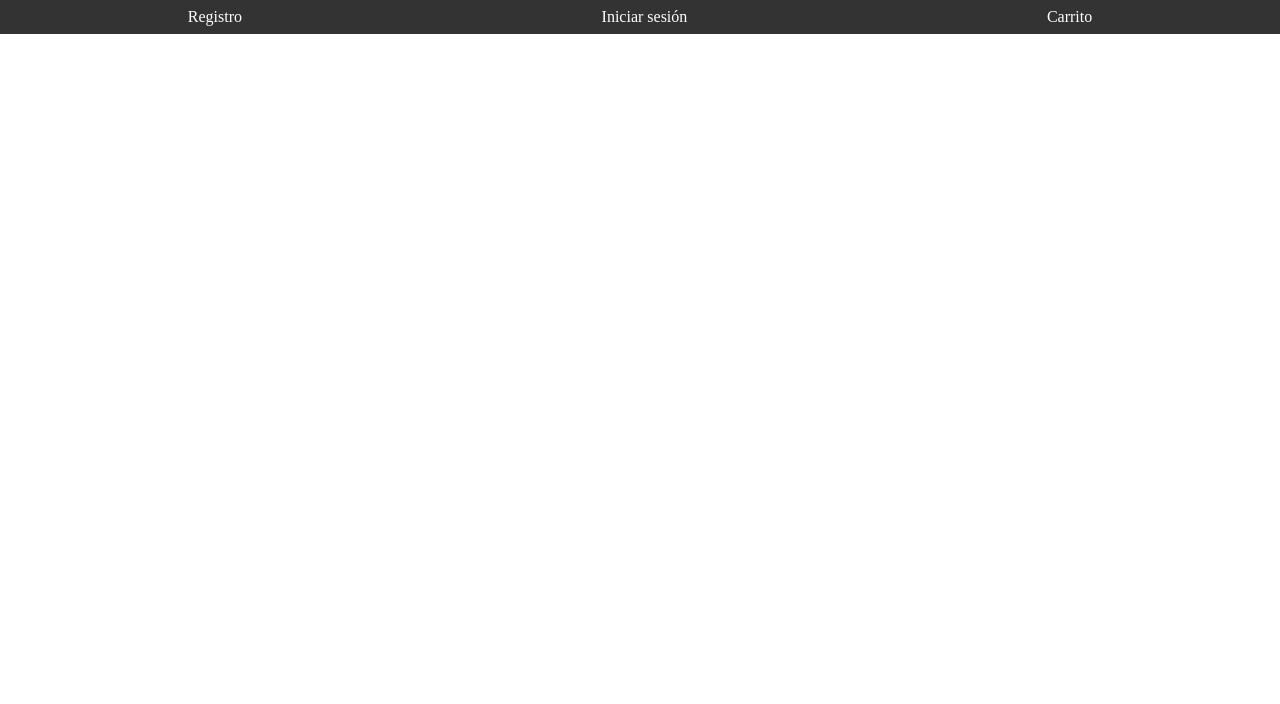
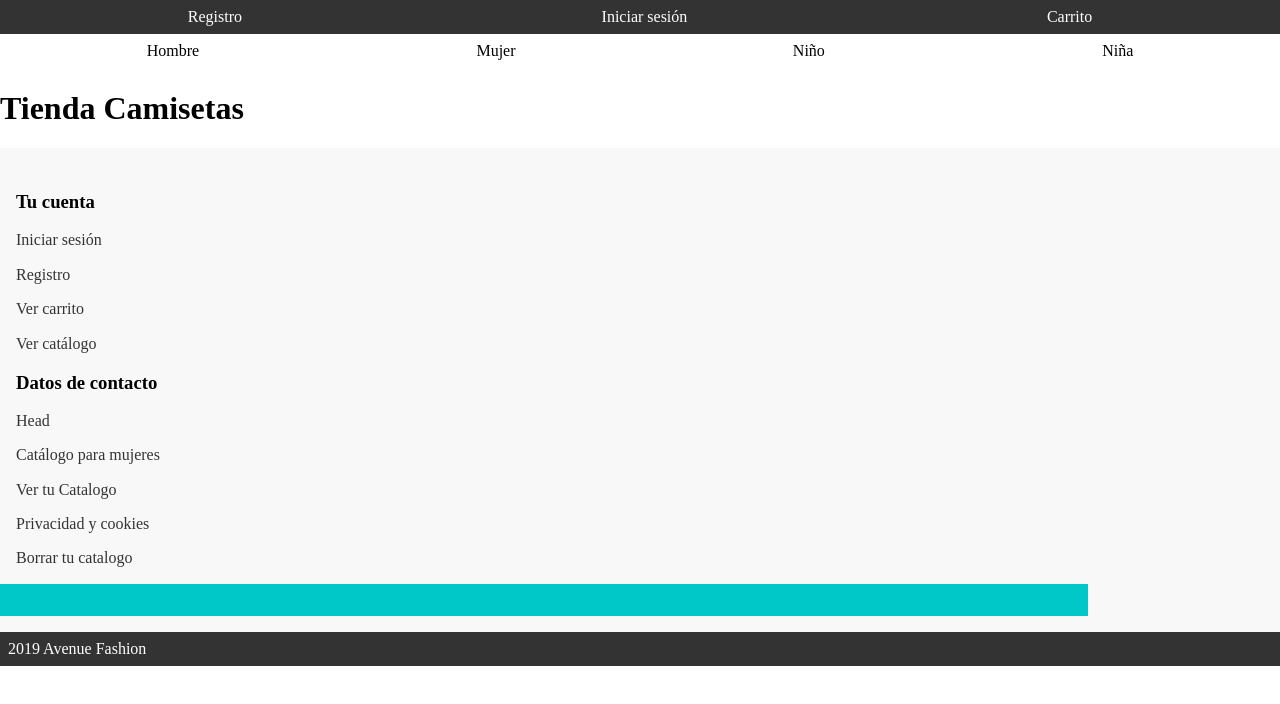
Before and after one commit to JarolHernandez99/ProyectoCiclo3, a plain HTML site: page index.html in a window 1280 px wide. Drawn offline with Linux system fonts and the light colour scheme.

Commit message:
Se avanza en la elavoración de la pagina principal

```diff
--- a/index.html
+++ b/index.html
@@ -27,11 +27,57 @@
         </nav>
         <nav class="navbar">
             <div>
-                <li>
-
-                </li>
+                <ul class="navbar-top-ul">
+                    <li class="navbar-top-item">Hombre</li>
+                    <li class="navbar-top-item">Mujer</li>
+                    <li class="navbar-top-item">Niño</li>
+                    <li class="navbar-top-item">Niña</li>
+                </ul>
             </div>
         </nav>
     </header>
+    <h1>Tienda Camisetas</h1>
+    <footer class="footer">
+        <div class="container">
+            <div class="columns is-multiline">
+                <div class="column">
+                    <ul class="footer-ul">
+                        <li class="footer-item">
+                            <h3 class="has-text-weight-bold">Tu cuenta</h3>
+                        </li>
+                        <li class="footer-item"><a class="footer-link" href="#">Iniciar sesión</a></li>
+                        <li class="footer-item"><a class="footer-link" href="#">Registro</a></li>
+                        <li class="footer-item"><a class="footer-link" href="#">Ver carrito </a></li>
+                        <li class="footer-item"><a class="footer-link" href="#">Ver catálogo</a></li>
+                    </ul>
+                </div>
+                <div class="column">
+                    <ul class="footer-ul">
+                        <li class="footer-item">
+                            <h3 class="has-text-weight-bold">Datos de contacto</h3>
+                        </li>
+                        <li class="footer-item"><a class="footer-link" href="#">Head</a></li>
+                        <li class="footer-item"><a class="footer-link" href="#">Catálogo para mujeres</a></li>
+                        <li class="footer-item"><a class="footer-link" href="#">Ver tu Catalogo </a></li>
+                        <li class="footer-item"><a class="footer-link" href="#">Privacidad y cookies</a></li>
+                        <li class="footer-item"><a class="footer-link" href="#">Borrar tu catalogo</a></li>
+                    </ul>
+                </div>
+                <div class="column is-full">
+                    <div class="footer-socials">
+                        <a class="footer-solcials-link" href="#"><i class="zmdi zmdi-facebook"></i></a>
+                        <a class="footer-solcials-link" href="#"><i class="zmdi zmdi-twitter"></i></a>
+                        <a class="footer-solcials-link" href="#"><i class="zmdi zmdi-instagram"></i></a>
+                        <a class="footer-solcials-link" href="#"><i class="zmdi zmdi-pinterest"></i></a>
+                    </div>
+                </div>
+            </div>
+        </div>
+        <div class="footer-bar-top">
+            <div class="container">
+                <a class="footer-bar-top-links" href="#">2019 Avenue Fashion</a>
+            </div>
+        </div>
+    </footer>
 </body>
 </html>
```
